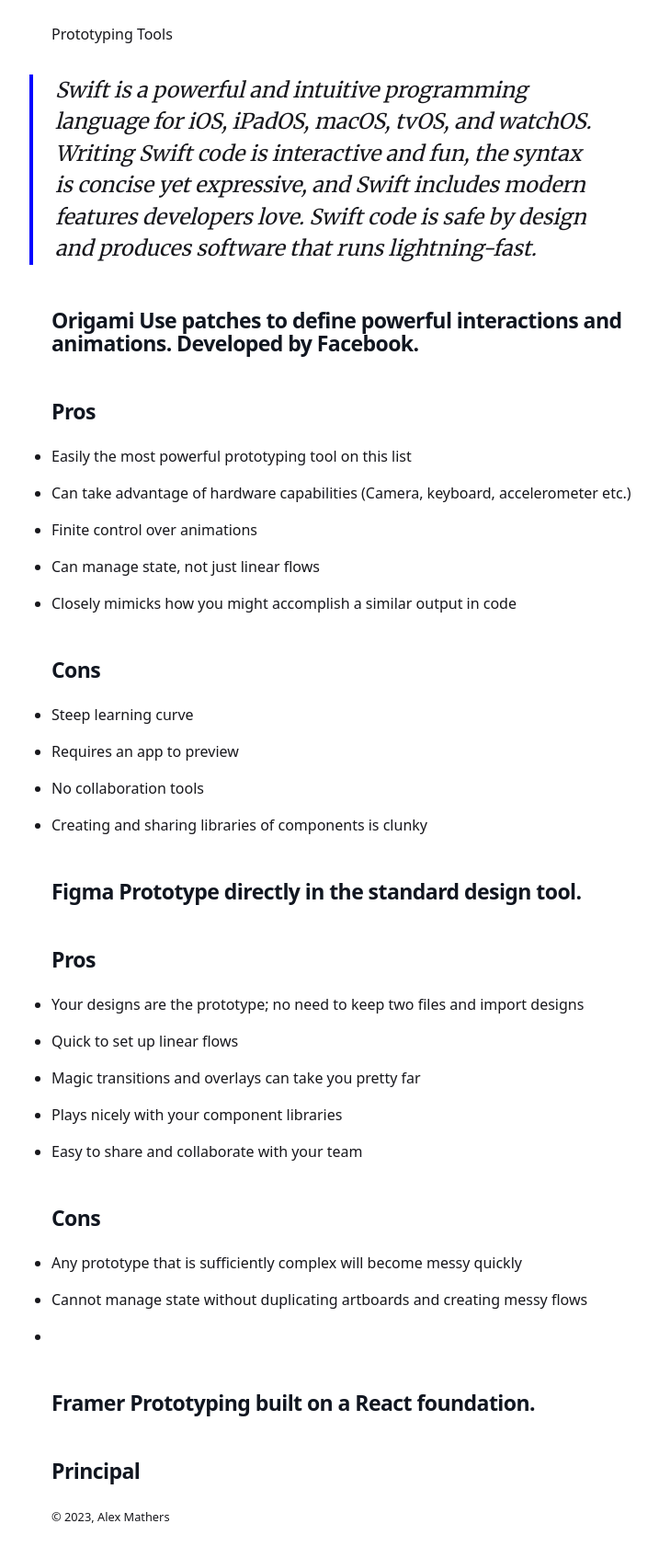
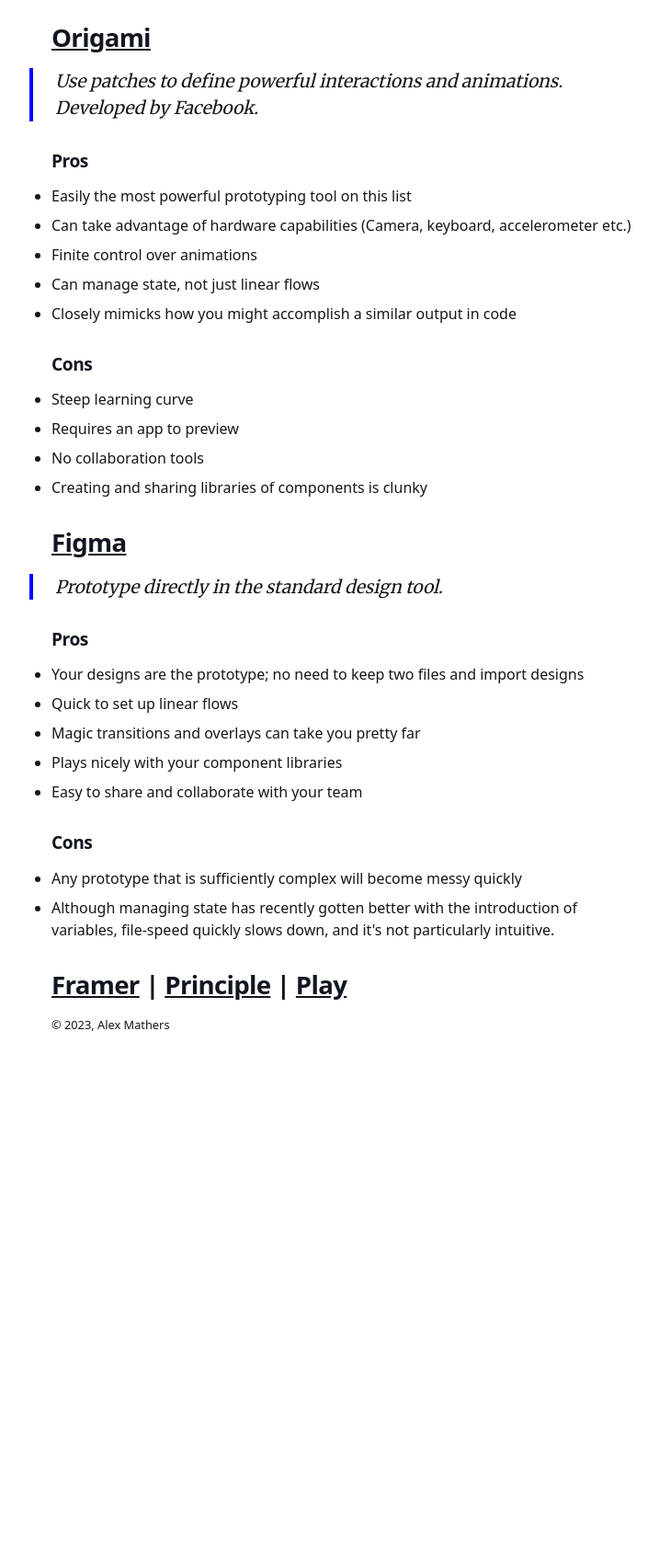
Before and after one commit to Malecks/gatsby-blog, a Gatsby site: page /prototyping-tools/ in a window 1280 px wide. Shown: the part 168-1862 px from the top of the page at 92% size, without its empty margins (268-985 px from the left). After the commit the page ends 1333 px from the top, so only its background shows below. Built offline with nearby package versions, Linux system fonts and the light colour scheme; Gatsby itself is replaced by a stand-in of ours.

Commit message:
update styles, prototyping

```diff
--- a/content/blog/prototyping-tools/index.md
+++ b/content/blog/prototyping-tools/index.md
@@ -5,38 +5,35 @@ description: "When and how to use prototyping effectively. Includes a summary of
 url: ""
 ---
 
-Prototyping Tools
+### [Origami](https://origamistudio.com)
+> Use patches to define powerful interactions and animations. Developed by Facebook.
 
-> Swift is a powerful and intuitive programming language for iOS, iPadOS, macOS, tvOS, and watchOS. Writing Swift code is interactive and fun, the syntax is concise yet expressive, and Swift includes modern features developers love. Swift code is safe by design and produces software that runs lightning-fast.
-
-#### [Origami](https://origamistudio.com) Use patches to define powerful interactions and animations. Developed by Facebook.
-
-#### Pros
+##### Pros
 * Easily the most powerful prototyping tool on this list
 * Can take advantage of hardware capabilities (Camera, keyboard, accelerometer etc.)
 * Finite control over animations
 * Can manage state, not just linear flows
 * Closely mimicks how you might accomplish a similar output in code
 
-#### Cons
+##### Cons
 * Steep learning curve
 * Requires an app to preview
 * No collaboration tools
 * Creating and sharing libraries of components is clunky
 
-#### [Figma](https://docs.swift.org/swift-book/index.html) Prototype directly in the standard design tool.
-#### Pros
+### [Figma](https://docs.swift.org/swift-book/index.html)
+> Prototype directly in the standard design tool.
+
+##### Pros
 * Your designs are the prototype; no need to keep two files and import designs
 * Quick to set up linear flows
 * Magic transitions and overlays can take you pretty far
 * Plays nicely with your component libraries
 * Easy to share and collaborate with your team
 
-#### Cons
+##### Cons
 * Any prototype that is sufficiently complex will become messy quickly
-* Cannot manage state without duplicating artboards and creating messy flows
-*
+* Although managing state has recently gotten better with the introduction of variables, file-speed quickly slows down, and it's not particularly intuitive.
 
-#### [Framer](https://designcode.io/courses) Prototyping built on a React foundation.
 
-#### [Principal](https://designcode.io/courses)
+### [Framer](https://www.framer.com/prototyping/) | [Principle](https://principleformac.com/) | [Play](https://www.createwithplay.com/)
--- a/gatsby-config.js
+++ b/gatsby-config.js
@@ -8,7 +8,7 @@ module.exports = {
     description: `A place to collect links of things I like.`,
     siteUrl: `https://gatsbystarterblogsource.gatsbyjs.io/`,
     social: {
-      twitter: `malecks`,
+      resume: `malecks.com`,
       github: `malecks`,
       email: `alex@alexmathers.com`
     },
--- a/gatsby-node.js
+++ b/gatsby-node.js
@@ -94,7 +94,7 @@ exports.createSchemaCustomization = ({ actions }) => {
     }
 
     type Social {
-      twitter: String
+      resume: String
       github: String
       email: String
     }
--- a/src/components/bio.js
+++ b/src/components/bio.js
@@ -18,7 +18,7 @@ const Bio = () => {
             summary
           }
           social {
-            twitter
+            resume
             github
             email
           }
@@ -39,7 +39,7 @@ const Bio = () => {
         </p>
         <ul>
             <li>
-              <a href={`https://twitter.com/${social?.twitter || ``}`}>Twitter</a>
+              <a href={`https://malecks.com`}>Resume</a>
             </li>
             <li>
               <a href={`https://github.com/${social?.github || ``}`}>Github</a>
--- a/src/components/seo.js
+++ b/src/components/seo.js
@@ -19,7 +19,6 @@ const Seo = ({ description, lang, meta, title }) => {
             title
             description
             social {
-              twitter
               github
               email
             }
@@ -56,22 +55,6 @@ const Seo = ({ description, lang, meta, title }) => {
           property: `og:type`,
           content: `website`,
         },
-        {
-          name: `twitter:card`,
-          content: `summary`,
-        },
-        {
-          name: `twitter:creator`,
-          content: site.siteMetadata?.social?.twitter || ``,
-        },
-        {
-          name: `twitter:title`,
-          content: title,
-        },
-        {
-          name: `twitter:description`,
-          content: metaDescription,
-        },
       ].concat(meta)}
     />
   )
--- a/src/style.css
+++ b/src/style.css
@@ -98,8 +98,8 @@ h4,
 h5,
 h6 {
   font-family: var(--font-heading);
-  margin-top: var(--spacing-12);
-  margin-bottom: var(--spacing-6);
+  margin-top: var(--spacing-8);
+  margin-bottom: var(--spacing-4);
   line-height: var(--lineHeight-tight);
   letter-spacing: -0.025em;
 }
@@ -109,7 +109,7 @@ h3,
 h4,
 h5,
 h6 {
-  font-weight: var(--fontWeight-bold);
+  font-weight: var(--fontWeight-semibold);
   color: var(--color-heading);
 }
 
@@ -149,7 +149,7 @@ h3 > a,
 h4 > a,
 h5 > a,
 h6 > a {
-  text-decoration: none;
+  text-decoration: underline;
   color: inherit;
 }
 
@@ -175,11 +175,11 @@ ol {
 ul li,
 ol li {
   padding-left: var(--spacing-0);
-  margin-bottom: calc(var(--spacing-8) / 2);
+  margin-bottom: calc(var(--spacing-4) / 2);
 }
 
 li > p {
-  margin-bottom: calc(var(--spacing-8) / 2);
+  margin-bottom: calc(var(--spacing-4) / 2);
 }
 
 li > ul {
@@ -194,7 +194,7 @@ blockquote {
   padding: var(--spacing-0) var(--spacing-0) var(--spacing-0) var(--spacing-6);
   border-left: var(--spacing-1) solid var(--color-primary);
   font-family: var(--fontFamily-serif);
-  font-size: var(--fontSize-3);
+  font-size: var(--fontSize-2);
   font-style: italic;
   margin-bottom: var(--spacing-8);
 }
```
